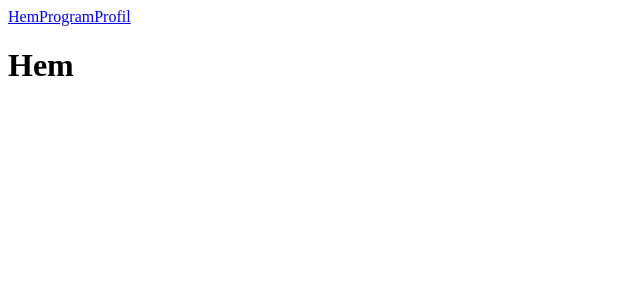
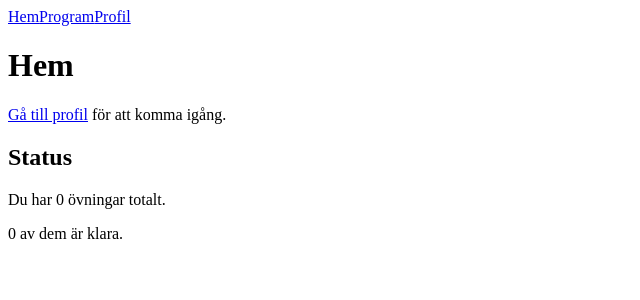
Before and after one commit to annikaholmqvist94/rehab-program, a Vue app: page / in a window 1280 px wide. Shown: the top 300 px of the page, without its empty margins (0-640 px from the left). Built offline with nearby package versions, Linux system fonts and the light colour scheme.

Commit message:
Build home view with profile greeting and exercise stats

```diff
--- a/src/views/HomeView.vue
+++ b/src/views/HomeView.vue
@@ -1,10 +1,29 @@
 <script setup>
+import { computed } from 'vue'
+import { useProfile } from '../composables/useProfile.js'
+import { useExercises } from '../composables/useExercises.js'
 
+const { profile, isProfileComplete } = useProfile()
+const { exercises } = useExercises()
+
+const completedCount = computed(() => exercises.value.filter(e => e.done).length)
 </script>
 
 <template>
 
   <h1>Hem</h1>
+  <section v-if="isProfileComplete">
+    <h2>Hej {{ profile.name }}</h2>
+  </section>
+  <section v-else>
+    <p><RouterLink :to="{ name: 'profile' }">Gå till profil</RouterLink> för att komma igång.</p>
+  </section>
+  <section>
+    <h2>Status</h2>
+    <p>Du har {{ exercises.length }} övningar totalt.</p>
+    <p>{{ completedCount }} av dem är klara.</p>
+  </section>
+
 </template>
 
 <style scoped>
```
